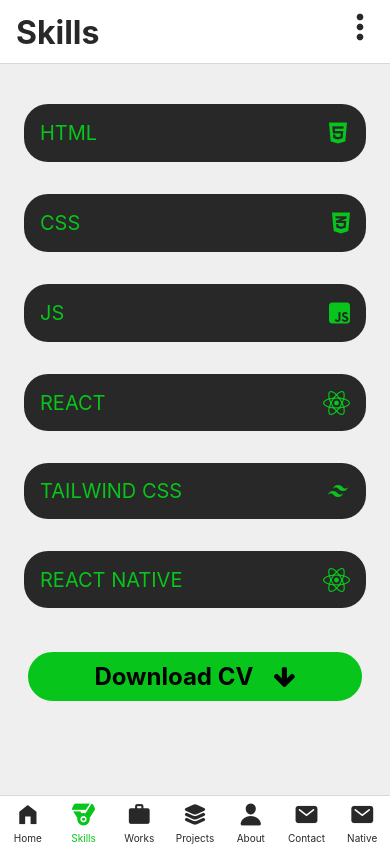
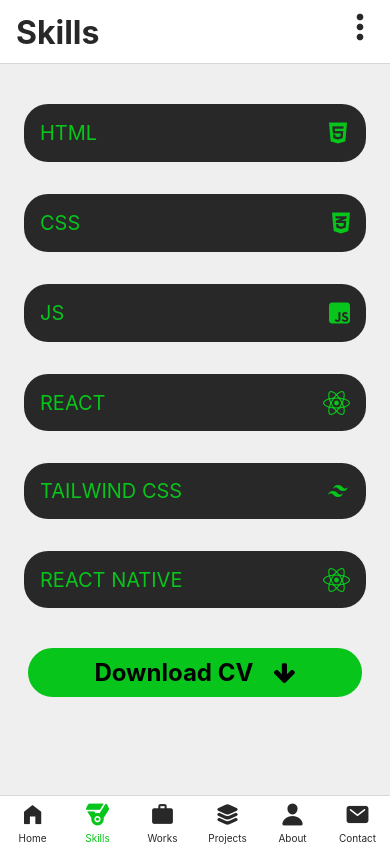
Before and after one commit to Kehad/Kehad-App, a React Native app: screen /SkillsScreen in a window 390 px wide. Built offline with nearby package versions, Linux system fonts and the light colour scheme; what expo-notifications would draw is missing.

Commit message:
31 commit app

```diff
--- a/App.js
+++ b/App.js
@@ -197,7 +197,7 @@ function BottomTabsNavigator() {
           ),
         }}
       />
-      <BottomTabs.Screen
+      {/* <BottomTabs.Screen
         name="NativeScreen"
         component={NativeScreen}
         options={{
@@ -208,7 +208,7 @@ function BottomTabsNavigator() {
             <Ionicons name="mail" size={size} color={color} />
           ),
         }}
-      />
+      /> */}
     </BottomTabs.Navigator>
   );
 }
--- a/components/Buttons/IconNameButton.js
+++ b/components/Buttons/IconNameButton.js
@@ -25,7 +25,7 @@ const styles = StyleSheet.create({
   container: {
     borderRadius: 28,
     margin: 4,
-    marginVertical: 28,
+    // marginVertical: 28,
     overflow: "hidden",
     borderWidth: 2,
     borderColor: GlobalStyles.colors.primary50,
--- a/screens/SkillsScreen.js
+++ b/screens/SkillsScreen.js
@@ -107,19 +107,23 @@ function SkillsScreen() {
       ]}
     >
       {/* <Title>My Skills</Title> */}
+      <View>
+        <ScrollView>
           <View style={styles.box}>
-        <ScrollView>
+            <View>
               <FlatList
                 data={itemList}
                 keyExtractor={(item) => item.id}
                 renderItem={renderSkillsItem}
                 scrollEnabled={false}
               />
+            </View>
             <View style={styles.button}>
               <IconNameButton onPress={showModalHandler} />
               {modalVisible && (
                 <ModalDownload isModalVisible={showModalHandler} />
               )}
+            </View>
           </View>
         </ScrollView>
       </View>
@@ -133,14 +137,18 @@ const styles = StyleSheet.create({
   container: {
     flex: 1,
     padding: 24,
-    justifyContent: 'space-between',
+    paddingBottom: 0,
+    justifyContent: "space-between",
   },
   box: {
-    justifyContent: "space-between",
-    justifyContentAlign: "center",
+    // justifyContent: "space-between",
+    display: "flex",
+    justifyContent: 'flex-end'
   },
   button: {
     // width: "70%",
+    // alignItems: "center",
+    marginVertical: 20,
   },
   darkMode: {
     backgroundColor: GlobalStyles.colors.textBlack,
```
Lines whose indentation alone changed are shown as unchanged.
